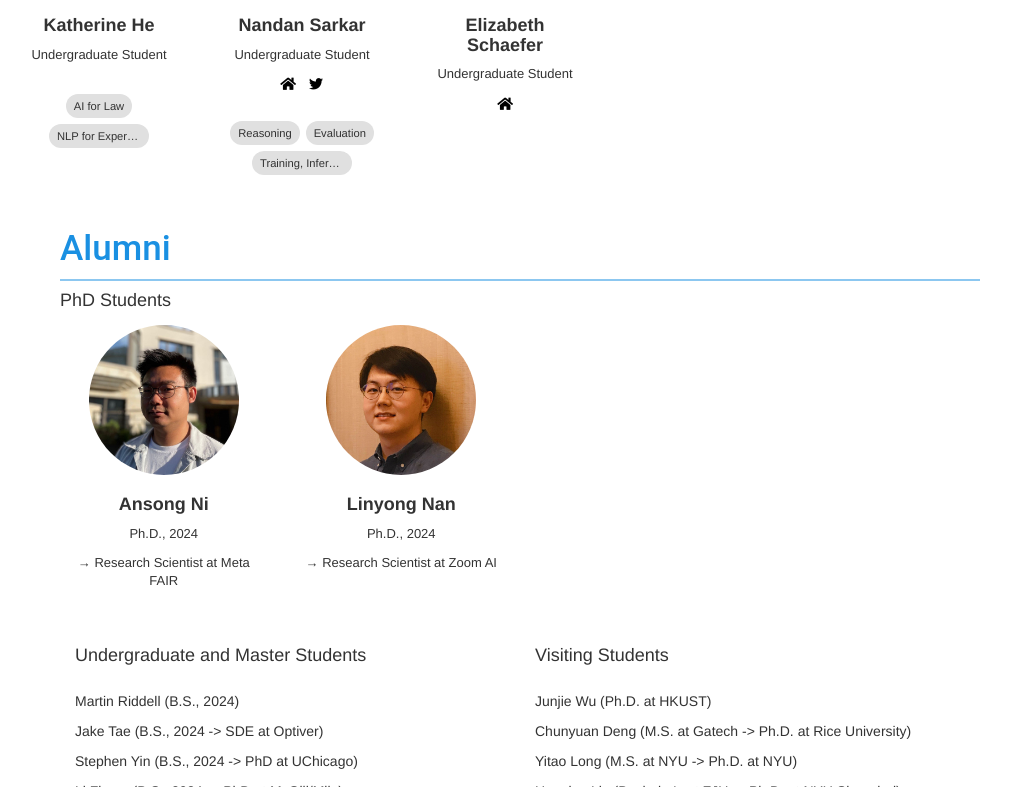
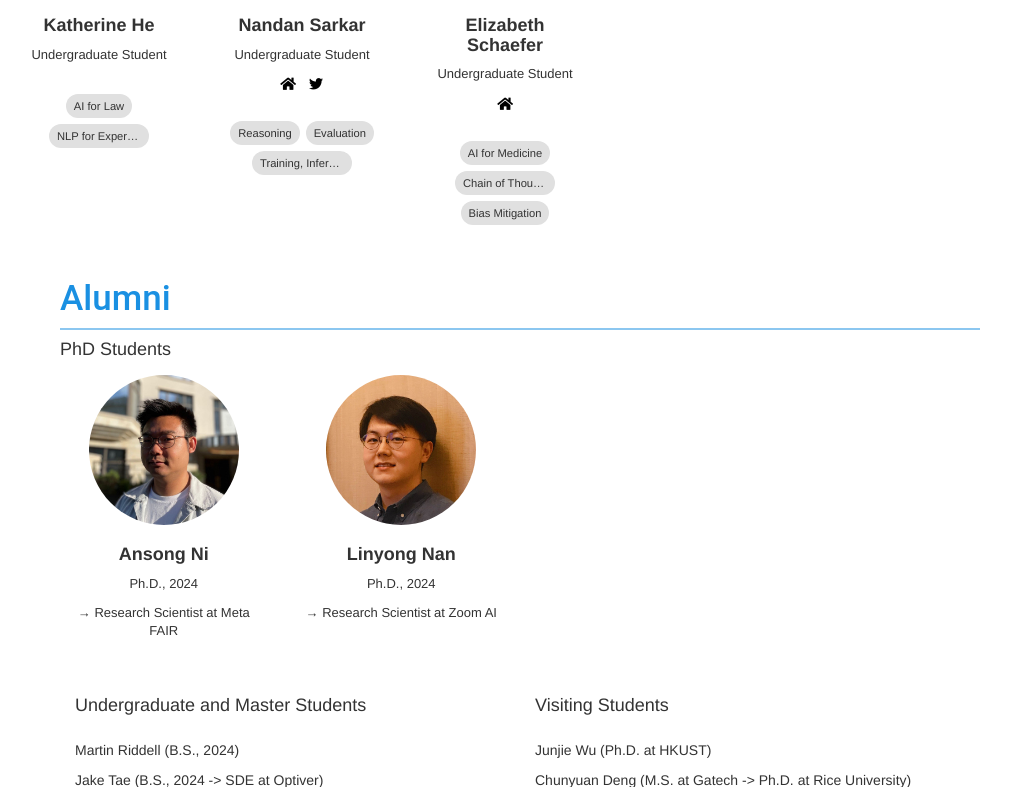
Before and after one commit to yale-nlp/yale-nlp.github.io, a Jekyll site: the page built from _pages/team.html, in a window 1280 px wide and 900 px high, scrolled down 1005 px, cut to the strip 113-900 px from the top of the window. Shown: the whole strip, without its empty margins (135-1146 px from the left). Built offline with Jekyll 4.4.1, drawn with Linux system fonts in a browser that asks for light colours; nearby versions of some CDN libraries; a style sheet for code colours, icons or effects is not loaded.

Commit message:
Edit to undergrad interests

```diff
--- a/_data/members/ug_students.yml
+++ b/_data/members/ug_students.yml
@@ -20,3 +20,7 @@
   photo: elizabeth.jpg
   info: Undergraduate Student
   homepage: https://www.elizabethjschaefer.com/
+  interests:
+    - AI for Medicine
+    - Chain of Thought Reasoning
+    - Bias Mitigation
```
